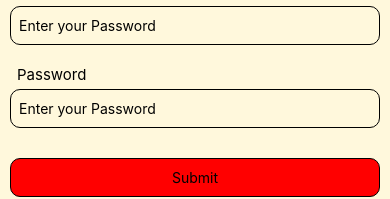
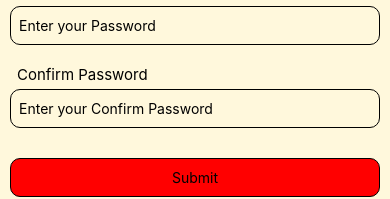
Before and after one commit to akshat-gulati/FirstRNFB, a React Native app: screen / in a window 390 px wide. Shown: the part 347-546 px from the top of the page. Built offline with nearby package versions, Linux system fonts and the light colour scheme; what @react-native-firebase/app would draw is missing.

Commit message:
few text changes

```diff
--- a/src/Register.tsx
+++ b/src/Register.tsx
@@ -40,8 +40,8 @@ const Register = () => {
             <TextInput value={password} secureTextEntry autoCapitalize='none' onChangeText={setpassword} style={styles.input} placeholder='Enter your Password' />
           </View>
           <View style={styles.eachSection}>
-            <Text style={styles.heading}>Password</Text>
-            <TextInput value={confirmPassword} secureTextEntry autoCapitalize='none' onChangeText={setconfirmPassword} style={styles.input} placeholder='Enter your Password' />
+            <Text style={styles.heading}>Confirm Password</Text>
+            <TextInput value={confirmPassword} secureTextEntry autoCapitalize='none' onChangeText={setconfirmPassword} style={styles.input} placeholder='Enter your Confirm Password' />
           </View>
         </View>
         <TouchableOpacity onPress={handleRegister} style={styles.button}>
```
